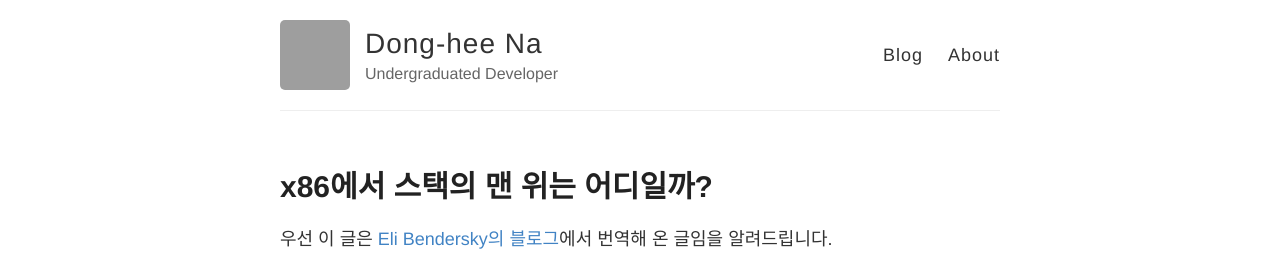
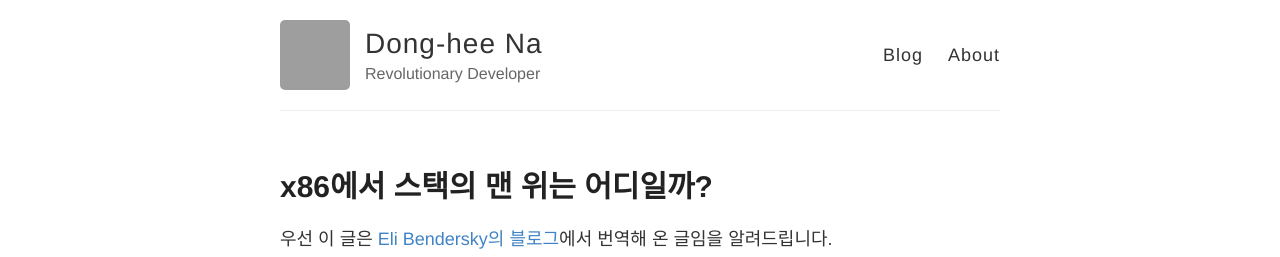
Before and after one commit to corona10/corona10.github.io, a Jekyll site: the page built from index.html, in a window 1280 px wide. Shown: the top 257 px of the page. Built offline with Jekyll 4.4.1, drawn with Linux system fonts in a browser that asks for light colours; grey boxes are pictures that could not be loaded.

Commit message:
Update desription.

```diff
--- a/_config.yml
+++ b/_config.yml
@@ -6,7 +6,7 @@
 name: Dong-hee Na
 
 # Short bio or description (displayed in the header)
-description: Undergraduated Developer
+description: Revolutionary Developer
 
 # URL of your avatar or profile pic (you could use your GitHub profile pic)
 avatar: https://avatars0.githubusercontent.com/u/5110323?v=3&s=460
@@ -17,7 +17,7 @@ avatar: https://avatars0.githubusercontent.com/u/5110323?v=3&s=460
 # Includes an icon in the footer for each username you enter
 footer-links:
   dribbble:
-  email: corona10@gmail.com
+  email: donghee.na92@gmail.com
   facebook:
   flickr:
   github: corona10
```
